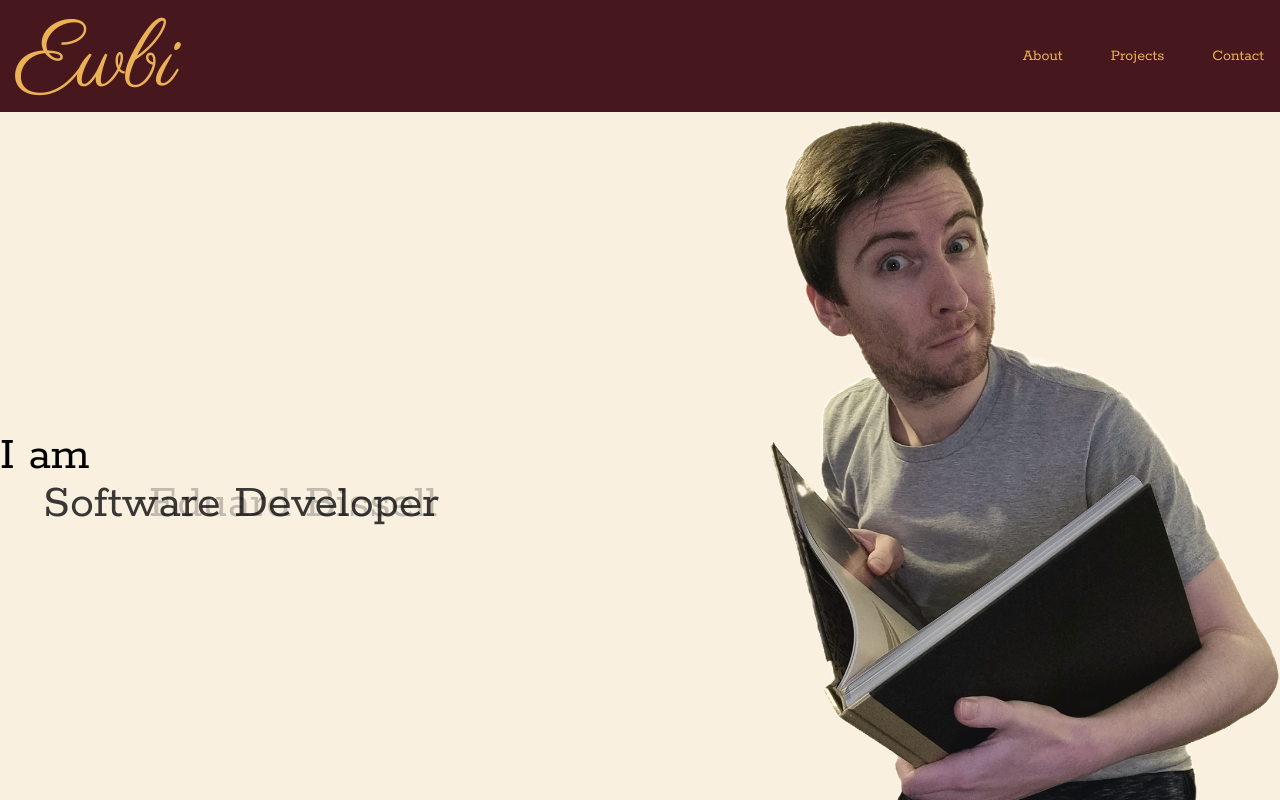
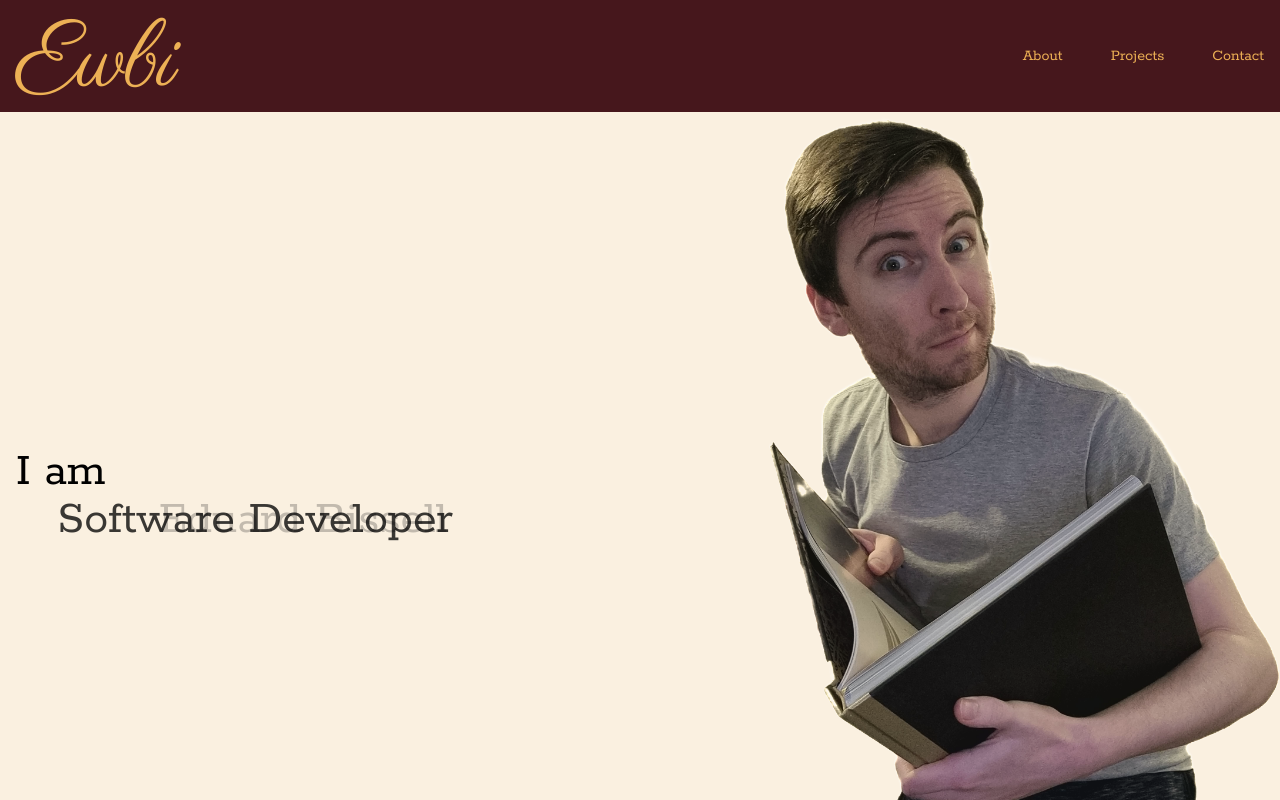
Before and after one commit to EwbiDev/ewbi-portfolio, a React (Vite) app: page / in a window 1280 px wide. Built offline with nearby package versions, Linux system fonts and the light colour scheme.

Commit message:
add: Title margin

```diff
--- a/src/commonComponents/Title.jsx
+++ b/src/commonComponents/Title.jsx
@@ -10,7 +10,7 @@ export default function Title() {
   ]);
 
   return (
-    <div className="flex h-full grow flex-col justify-center text-5xl">
+    <div className="m-4 flex h-full grow flex-col justify-center text-5xl">
       <h1>I am</h1>
       <h2 className="carousel relative">
         <TextCarousel inputTextArray={carouselArray} />
```
